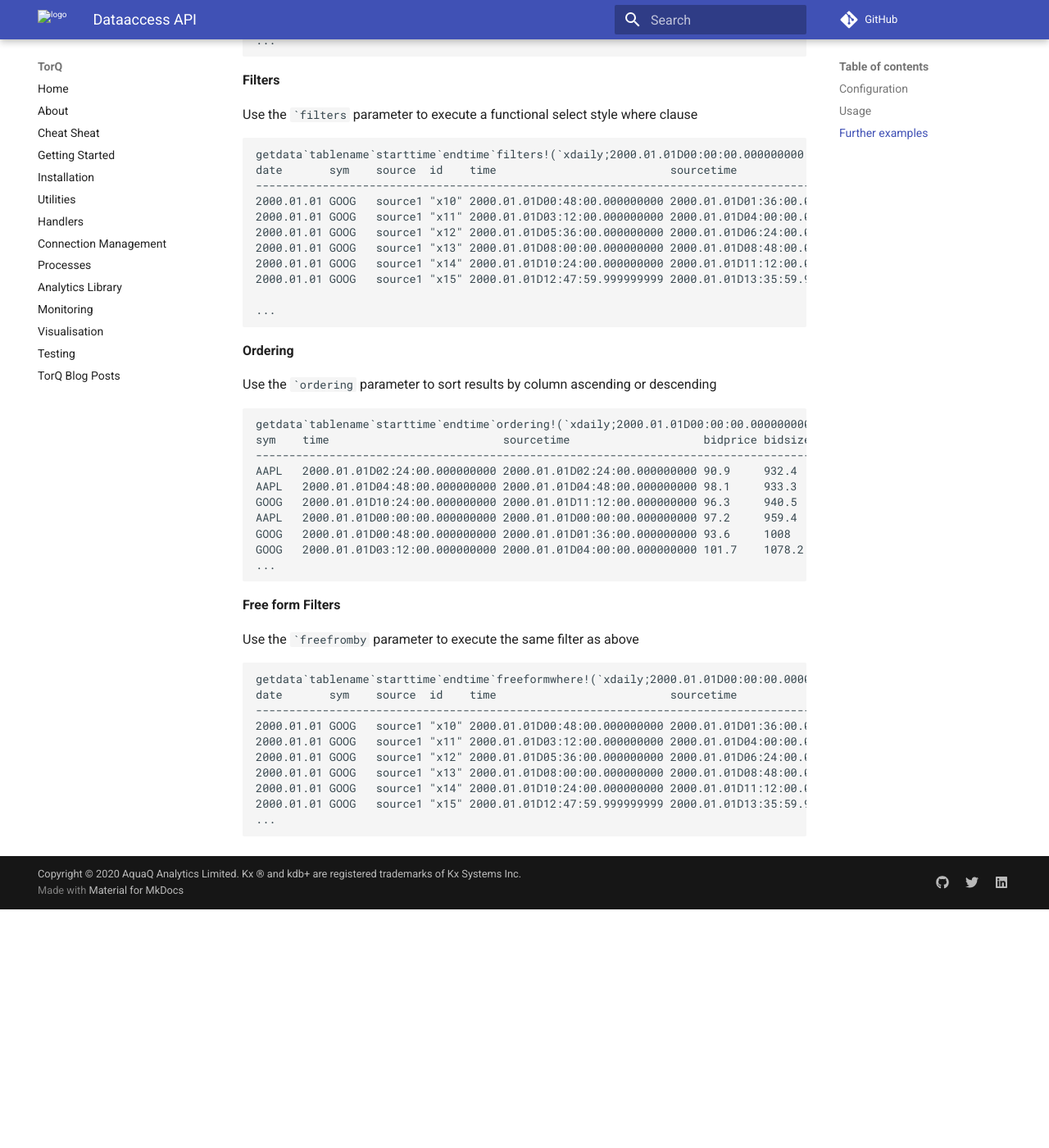
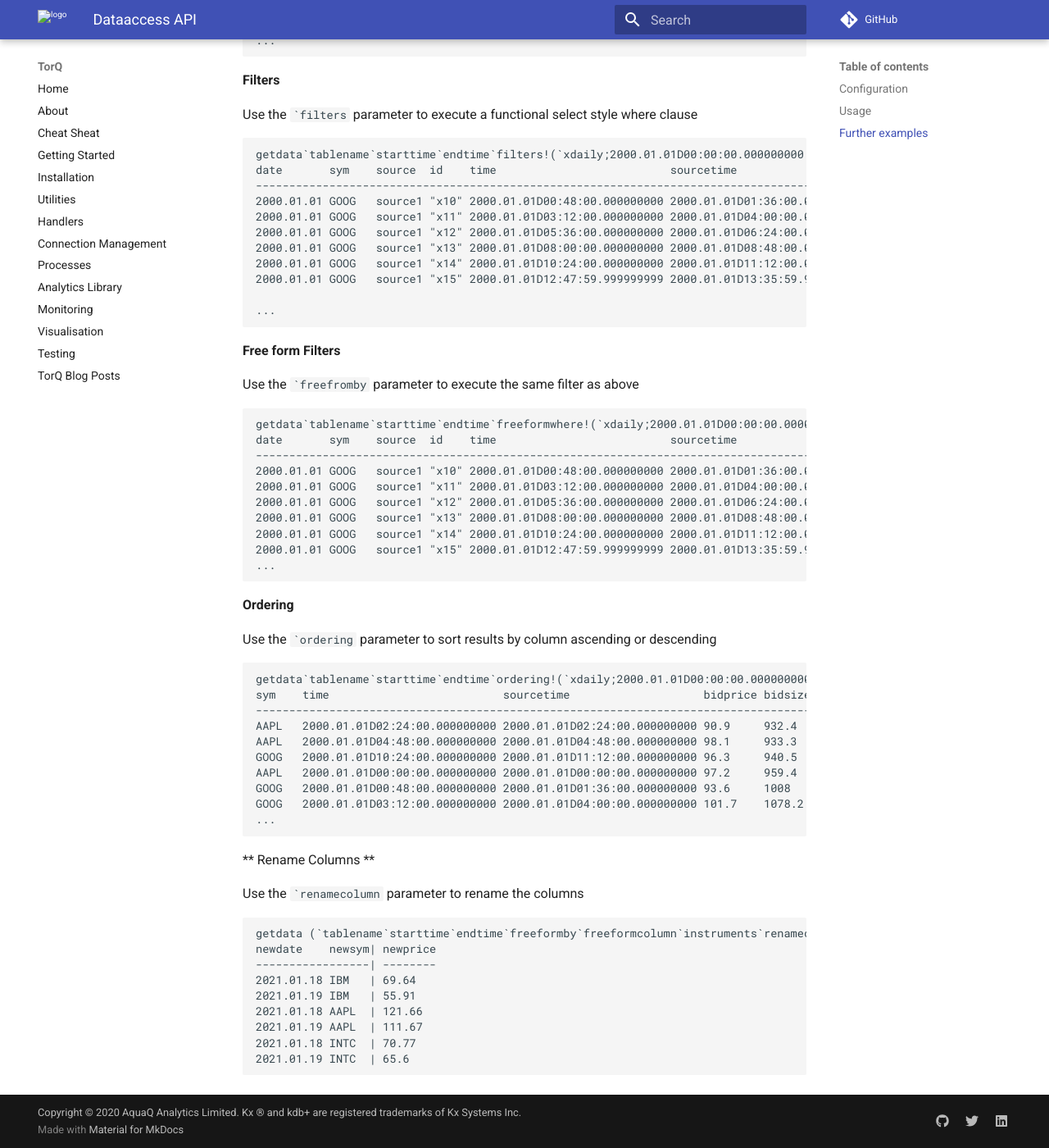
Before and after one commit to DataIntellectTech/TorQ, an MkDocs documentation site: the page built from docs/dataaccess.md, in a window 1280 px wide and 1400 px high, scrolled down 5533 px. Shown: the whole window at 82% size. Built offline with MkDocs 1.6.1 and Material for MkDocs 9.7.7, drawn with Linux system fonts in a browser that asks for light colours; comment, search, counter and statistics services are not loaded; old or Windows-style settings are respelled for this version of MkDocs; before the commit the page ends 6642 px from its top, so only the background shows below that.

Commit message:
Update dataaccess.md
Added renamecolumn argument description

````diff
--- a/docs/dataaccess.md
+++ b/docs/dataaccess.md
@@ -277,8 +277,22 @@ date       sym    source  id    time                          sourcetime
 ...
 ```
 
+**Free form Filters**
 
+Use the ``` `freefromby ``` parameter to execute the same filter as above
 
+```
+getdata`tablename`starttime`endtime`freeformwhere!(`xdaily;2000.01.01D00:00:00.000000000;2000.01.06D10:00:00.000000000;"source=`source1")
+date       sym    source  id    time                          sourcetime                    bidprice bidsize askprice asksize
+-----------------------------------------------------------------------------------------------------------------------------
+2000.01.01 GOOG   source1 "x10" 2000.01.01D00:48:00.000000000 2000.01.01D01:36:00.000000000 93.6     1008    114.4    1232
+2000.01.01 GOOG   source1 "x11" 2000.01.01D03:12:00.000000000 2000.01.01D04:00:00.000000000 101.7    1078.2  124.3    1317.8
+2000.01.01 GOOG   source1 "x12" 2000.01.01D05:36:00.000000000 2000.01.01D06:24:00.000000000 98.1     932.4   119.9    1139.6
+2000.01.01 GOOG   source1 "x13" 2000.01.01D08:00:00.000000000 2000.01.01D08:48:00.000000000 91.8     910.8   112.2    1113.2
+2000.01.01 GOOG   source1 "x14" 2000.01.01D10:24:00.000000000 2000.01.01D11:12:00.000000000 96.3     940.5   117.7    1149.5
+2000.01.01 GOOG   source1 "x15" 2000.01.01D12:47:59.999999999 2000.01.01D13:35:59.999999999 90       974.7   110      1191.3
+...
+```
 **Ordering**
 
 Use the ``` `ordering ``` parameter to sort results by column ascending or descending
@@ -296,21 +310,18 @@ GOOG   2000.01.01D03:12:00.000000000 2000.01.01D04:00:00.000000000 101.7    1078
 ...
 ```
 
+** Rename Columns **
 
-
-**Free form Filters**
-
-Use the ``` `freefromby ``` parameter to execute the same filter as above
+Use the ``` `renamecolumn ``` parameter to rename the columns
 
 ```
-getdata`tablename`starttime`endtime`freeformwhere!(`xdaily;2000.01.01D00:00:00.000000000;2000.01.06D10:00:00.000000000;"source=`source1")
-date       sym    source  id    time                          sourcetime                    bidprice bidsize askprice asksize
------------------------------------------------------------------------------------------------------------------------------
-2000.01.01 GOOG   source1 "x10" 2000.01.01D00:48:00.000000000 2000.01.01D01:36:00.000000000 93.6     1008    114.4    1232
-2000.01.01 GOOG   source1 "x11" 2000.01.01D03:12:00.000000000 2000.01.01D04:00:00.000000000 101.7    1078.2  124.3    1317.8
-2000.01.01 GOOG   source1 "x12" 2000.01.01D05:36:00.000000000 2000.01.01D06:24:00.000000000 98.1     932.4   119.9    1139.6
-2000.01.01 GOOG   source1 "x13" 2000.01.01D08:00:00.000000000 2000.01.01D08:48:00.000000000 91.8     910.8   112.2    1113.2
-2000.01.01 GOOG   source1 "x14" 2000.01.01D10:24:00.000000000 2000.01.01D11:12:00.000000000 96.3     940.5   117.7    1149.5
-2000.01.01 GOOG   source1 "x15" 2000.01.01D12:47:59.999999999 2000.01.01D13:35:59.999999999 90       974.7   110      1191.3
-...
+getdata (`tablename`starttime`endtime`freeformby`freeformcolumn`instruments`renamecolumn)!(`trade;(00:00:00+.z.d-5);00:00:00+.z.d+1;"sym,date";"max price";`IBM`AAPL`INTC;`sym`price`date!`newsym`newprice`newdate)
+newdate    newsym| newprice
+-----------------| --------
+2021.01.18 IBM   | 69.64
+2021.01.19 IBM   | 55.91
+2021.01.18 AAPL  | 121.66
+2021.01.19 AAPL  | 111.67
+2021.01.18 INTC  | 70.77
+2021.01.19 INTC  | 65.6
 ```
````
